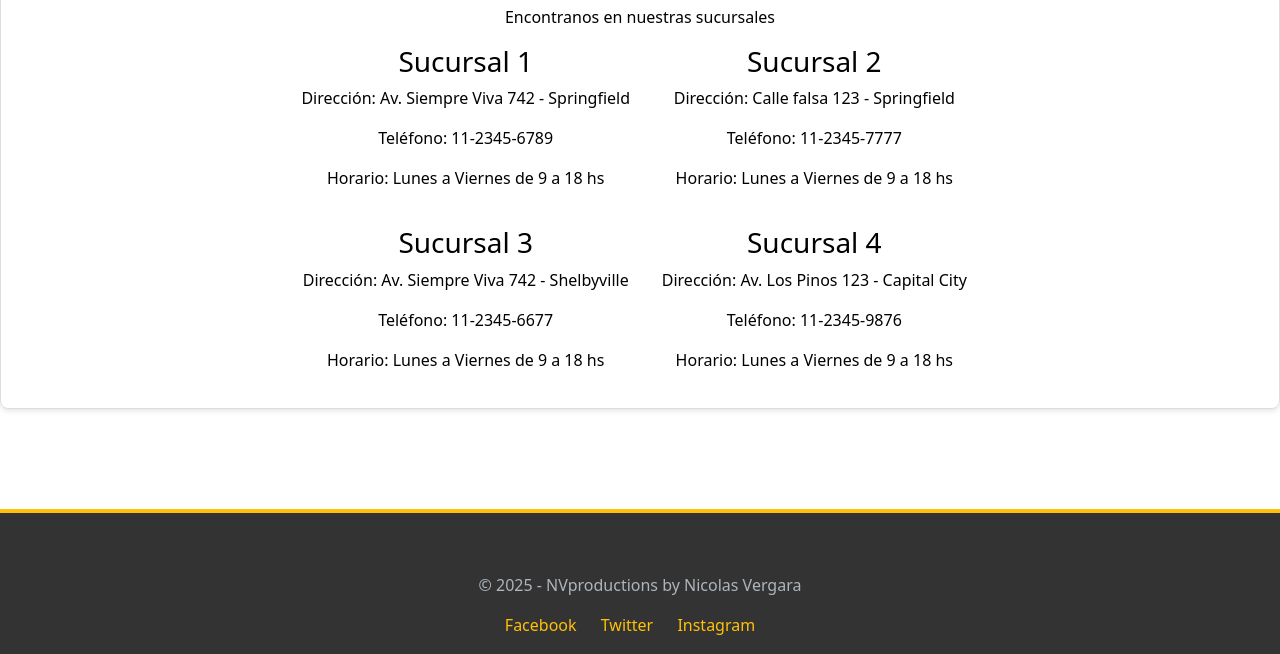
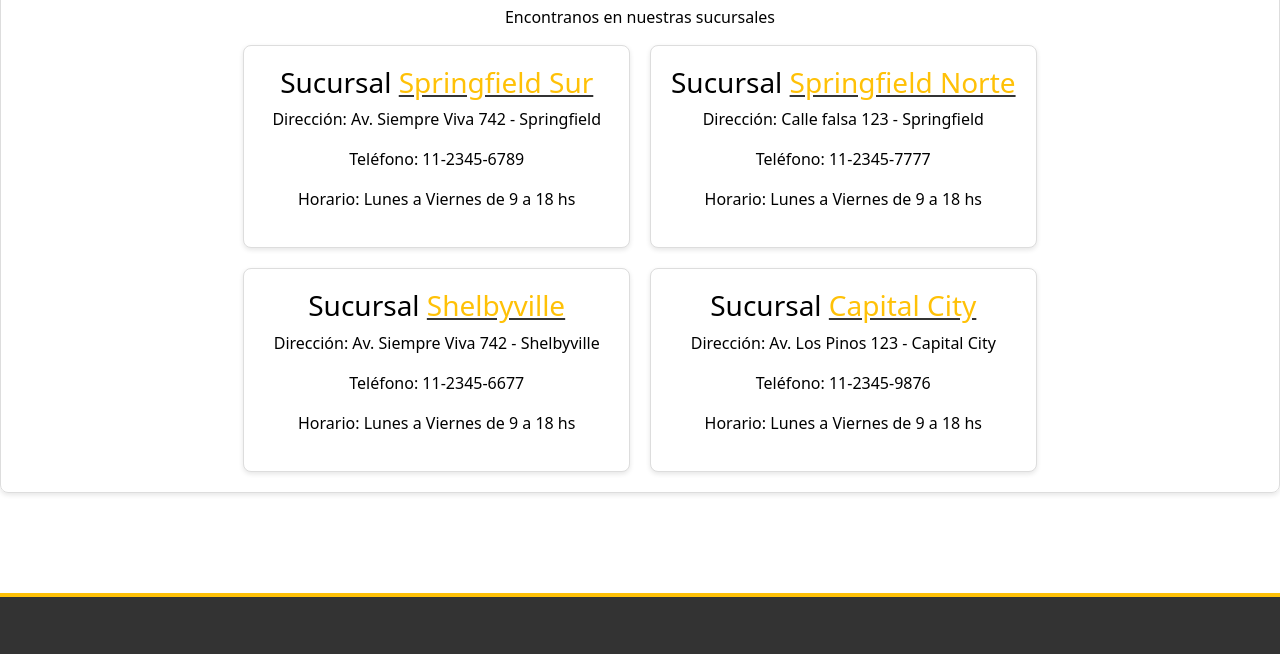
Before and after one commit to vqn2410/proyectoDesarrolloWeb-CoderMenu, a plain HTML site: page pages/contacto.html in a window 1280 px wide. Shown: the part 783-1437 px from the top of the page. Drawn offline with nearby package versions, Linux system fonts and the light colour scheme.

Commit message:
Agregue Contenedores a las sucursales

```diff
--- a/css/style.css
+++ b/css/style.css
@@ -387,6 +387,34 @@ header {
     justify-content: center;
     align-items: center;
     color: var(--color-total-black);
+}
+
+.tarjeta-sucursal {
+    padding: var(--espaciado);
+    border-radius: var(--radio-borde);
+    border: 1px solid #ddd;
+    box-shadow: 0 2px 5px rgba(0, 0, 0, 0.1);
+    height: 100%;
+    font-size: 1rem;
+    text-align: center;
+    display: flex;
+    flex-direction: column;
+    justify-content: center;
+    align-items: center;
+    color: var(--color-total-black);
+    background-color: var(--blanco);
+    transition: all 0.3s ease;
+}
+
+.tarjeta-sucursal:hover {
+    transform: translateY(-5px);
+    box-shadow: 0 8px 15px rgba(0, 0, 0, 0.15);
+    border-color: var(--color-secundario);
+}
+
+.sucursal-destacada {
+    color: var(--color-secundario);
+    text-decoration: underline var(--color-primario);
 }
 
 .tarjeta-bienvenido {
--- a/pages/contacto.html
+++ b/pages/contacto.html
@@ -81,25 +81,25 @@
                 <p>Encontranos en nuestras sucursales</p>
                 <div class="cuadricula cuadricula-2">
                     <div class="tarjeta-sucursal">
-                        <h3>Sucursal 1</h3>
+                        <h3>Sucursal <span class="sucursal-destacada">Springfield Sur</span></h3>
                         <p>Dirección: Av. Siempre Viva 742 - Springfield</p>
                         <p>Teléfono: 11-2345-6789</p>
                         <p>Horario: Lunes a Viernes de 9 a 18 hs</p>
                     </div>
                     <div class="tarjeta-sucursal">
-                        <h3>Sucursal 2</h3>
+                        <h3>Sucursal <span class="sucursal-destacada">Springfield Norte</span></h3>
                         <p>Dirección: Calle falsa 123 - Springfield</p>
                         <p>Teléfono: 11-2345-7777</p>
                         <p>Horario: Lunes a Viernes de 9 a 18 hs</p>
                     </div>
                     <div class="tarjeta-sucursal">
-                        <h3>Sucursal 3</h3>
+                        <h3>Sucursal <span class="sucursal-destacada">Shelbyville</span></h3>
                         <p>Dirección: Av. Siempre Viva 742 - Shelbyville</p>
                         <p>Teléfono: 11-2345-6677</p>
                         <p>Horario: Lunes a Viernes de 9 a 18 hs</p>
                     </div>
                     <div class="tarjeta-sucursal">
-                        <h3>Sucursal 4</h3>
+                        <h3>Sucursal <span class="sucursal-destacada">Capital City</span></h3>
                         <p>Dirección: Av. Los Pinos 123 - Capital City</p>
                         <p>Teléfono: 11-2345-9876</p>
                         <p>Horario: Lunes a Viernes de 9 a 18 hs</p>
```
